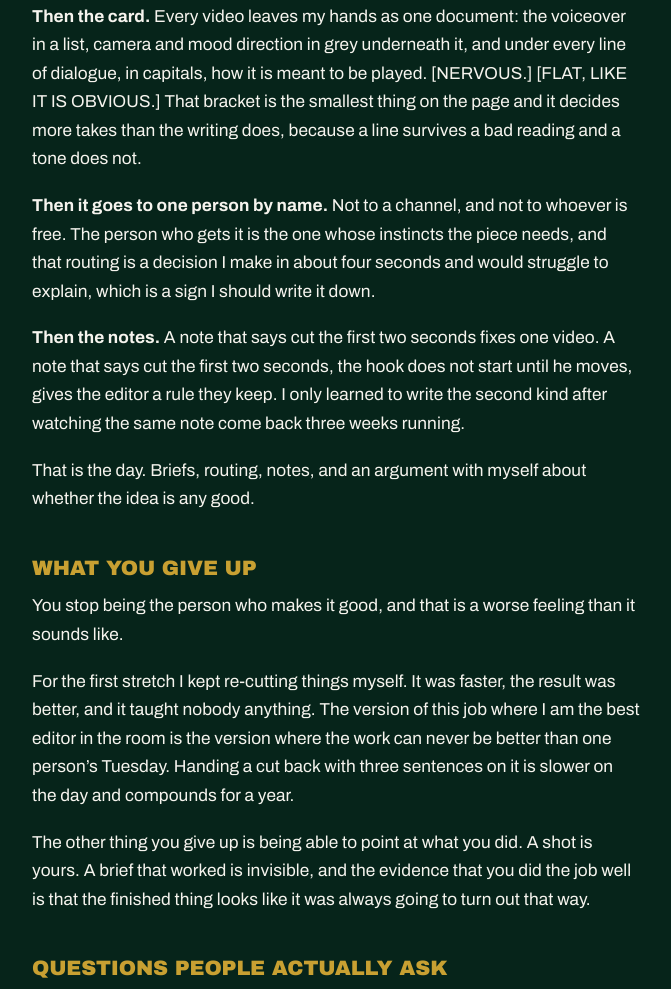
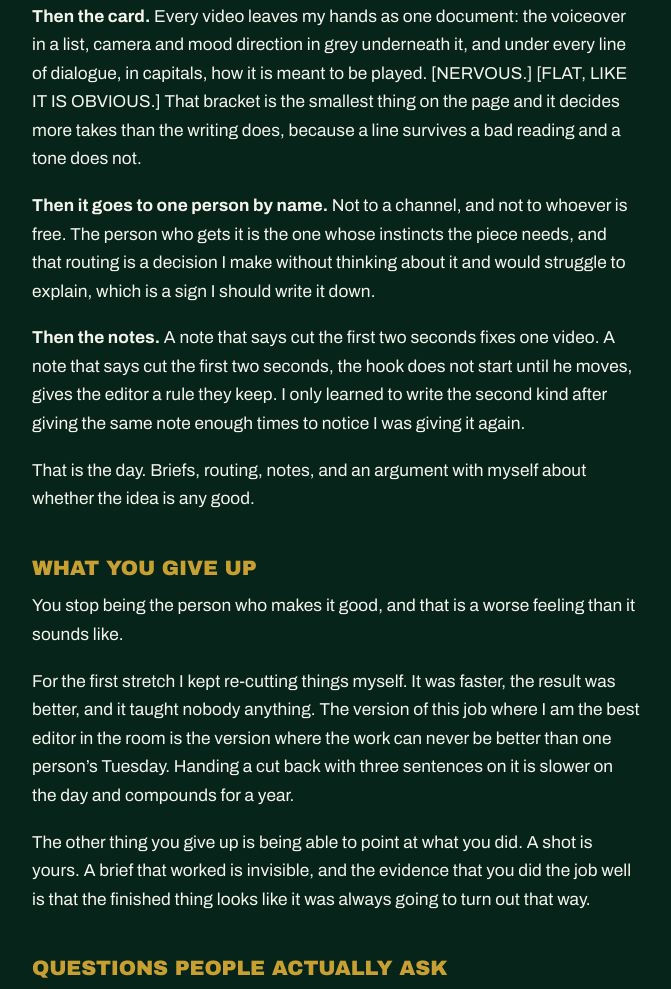
Before and after one commit to emaanvx/emaan-site, a plain HTML site: page writing/creative-director-vs-videographer.html in a window 1280 px wide. Shown: the part 2095-3084 px from the top of the page, without its empty margins (304-975 px from the left). Drawn offline with Linux system fonts and the light colour scheme.

Commit message:
Cut two unsourced specifics from the creative director post
House rule 1: a figure that cannot be traced to a source does not get
softened and kept. "About four seconds" and "three weeks running" were
neither observed nor confirmed, so both come out.

Co-Authored-By: Claude Opus 5 (1M context) <noreply@anthropic.com>
Claude-Session: https://claude.ai/code/session_01V355GGDZ4guFDCytESCZ8M

```diff
--- a/writing/creative-director-vs-videographer.html
+++ b/writing/creative-director-vs-videographer.html
@@ -221,15 +221,15 @@
   <p>
     <strong>Then it goes to one person by name.</strong> Not to a channel, and not to whoever is
     free. The person who gets it is the one whose instincts the piece needs, and that routing is
-    a decision I make in about four seconds and would struggle to explain, which is a sign I
-    should write it down.
+    a decision I make without thinking about it and would struggle to explain, which is a sign
+    I should write it down.
   </p>
 
   <p>
     <strong>Then the notes.</strong> A note that says cut the first two seconds fixes one video.
     A note that says cut the first two seconds, the hook does not start until he moves, gives the
-    editor a rule they keep. I only learned to write the second kind after watching the same note
-    come back three weeks running.
+    editor a rule they keep. I only learned to write the second kind after giving the same note
+    enough times to notice I was giving it again.
   </p>
 
   <p>
```
